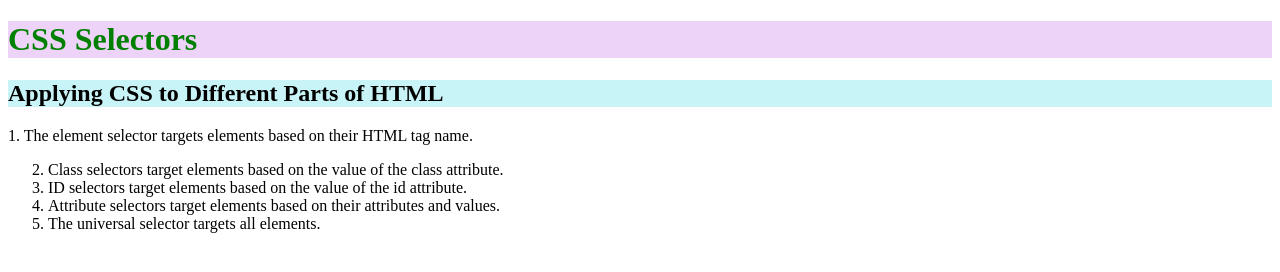
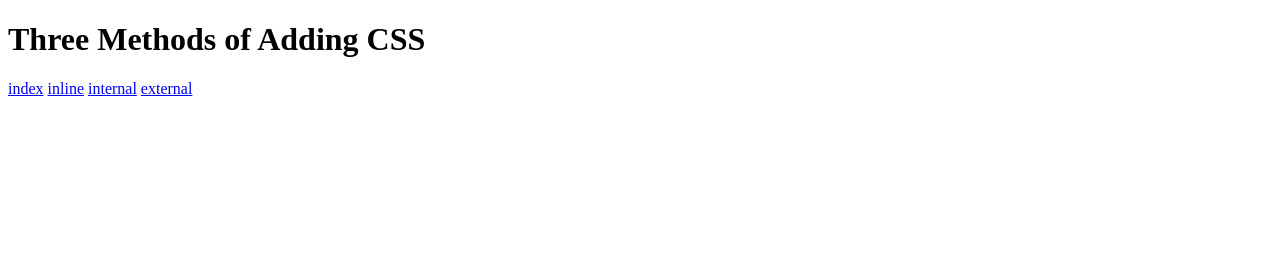
Before and after one commit to RyderSharpe/Day-43, a plain HTML site: page index.html in a window 1280 px wide. Drawn offline with Linux system fonts and the light colour scheme.

Commit message:
index.html

```diff
--- a/index.html
+++ b/index.html
@@ -3,30 +3,18 @@
 
 <head>
   <meta charset="UTF-8">
-  <title>CSS Selectors</title>
-  <link rel="stylesheet" href="./style.css" />
+  <title>Adding CSS</title>
 </head>
 
 <body>
-  <h1>CSS Selectors</h1>
-  <h2>Applying CSS to Different Parts of HTML</h2>
-  <!-- TODO 1: Set the CSS for all paragraph tags to "color: red" -->
-  <p class="note">1. The element selector targets elements based on their HTML tag name.</p>
 
-  <ol>
-    <!-- TODO 2: Set the CSS for all elements with a class of "note" to "font-size: 20px" -->
-    <li class="note" value="2">Class selectors target elements based on the value of the class attribute.</li>
+  <h1>Three Methods of Adding CSS</h1>
+  <!-- Create 3 Links to The 3 Webpages: inline, internal and external -->
+    <a href="index.html">index</a>
+    <a href="inline.html">inline</a>
+    <a href="internal.html">internal</a>
+    <a href="external.html">external</a>
 
-    <!-- TODO 3: Set the CSS for the element with an id of "id-selector-demo" to "color: green" -->
-    <li class="note" id="id-selector-demo" value="3">ID selectors target elements based on the value of the id
-      attribute.</li>
-
-    <!-- TODO 4: Set the CSS for the li elements that have the "value" attribute set to "4" to have "color: blue" -->
-    <li class="note" value="4">Attribute selectors target elements based on their attributes and values.</li>
-
-    <!-- TODO 5: Set all elements to have "text-align: center" -->
-    <li class="note" value="5">The universal selector targets all elements.</li>
-  </ol>
 </body>
 
 </html>
```
